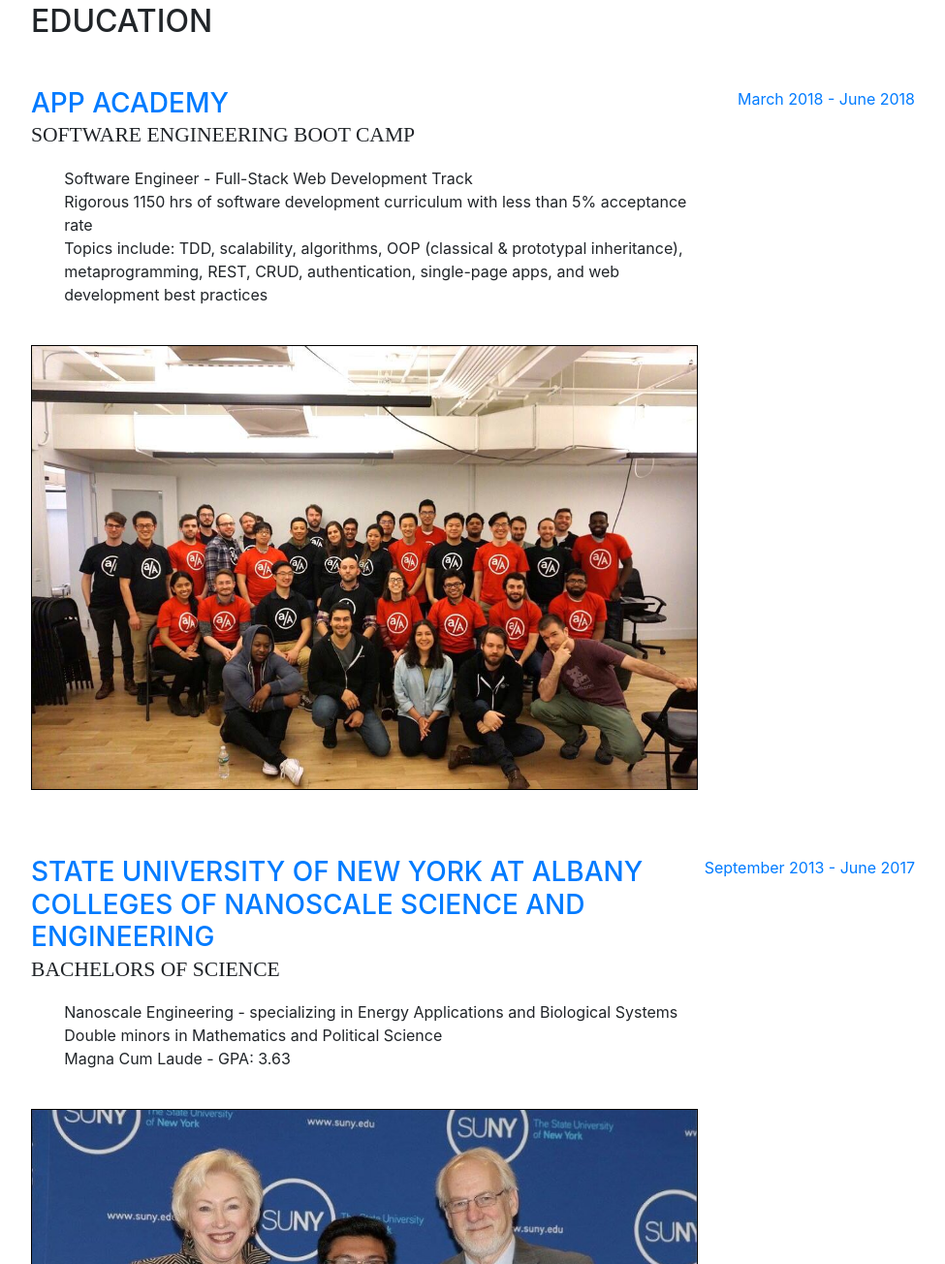
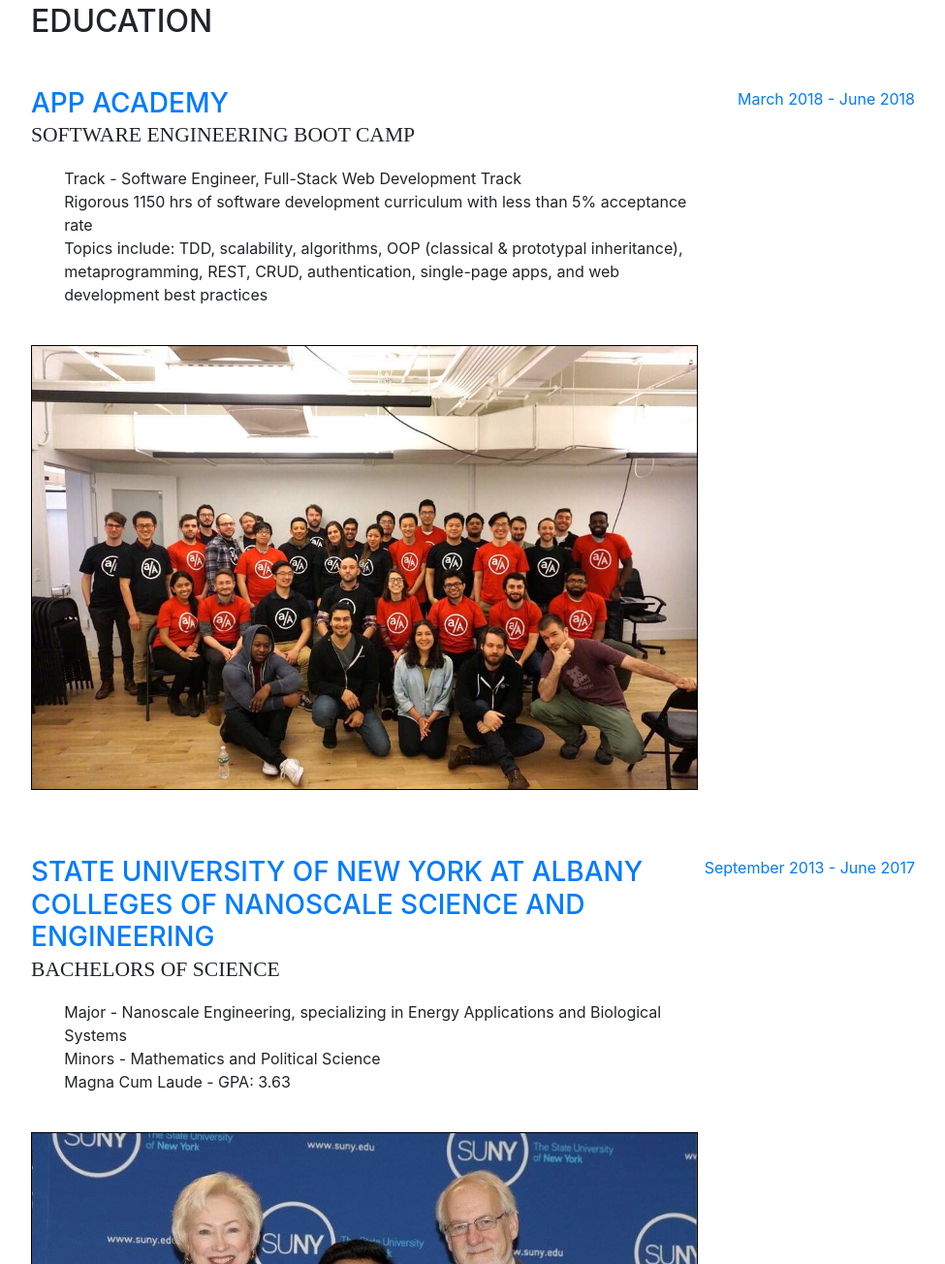
Before and after one commit to arittrosaha/porfolioSite, a website with bundled scripts: page index.html in a window 1280 px wide. Shown: the part 3743-5047 px from the top of the page at 97% size, without its empty margins (288-1263 px from the left). Built offline with nearby package versions, Linux system fonts and the light colour scheme; a web font is replaced by a local one.

Commit message:
Edits for Education bullets

```diff
--- a/index.html
+++ b/index.html
@@ -219,7 +219,7 @@
               <div class="subheading mb-3">Software Engineering Boot Camp</div>
               <ul class='fa-ul project-ul'>
                 <li>
-                  Software Engineer - Full-Stack Web Development Track
+                  Track - Software Engineer, Full-Stack Web Development Track
                 </li>
                 <li>
                   Rigorous 1150 hrs of software development curriculum with less than 5% acceptance rate
@@ -236,7 +236,6 @@
             </div>
             <div class="resume-date text-md-right">
               <span class="text-primary">March 2018 - June 2018</span>
-
             </div>
           </div>
 
@@ -251,10 +250,10 @@
               <div class="subheading mb-3">Bachelors of Science</div>
               <ul class='fa-ul project-ul'>
                 <li>
-                  Nanoscale Engineering - specializing in Energy Applications and Biological Systems
+                  Major - Nanoscale Engineering, specializing in Energy Applications and Biological Systems
                 </li>
                 <li>
-                  Double minors in Mathematics and Political Science
+                  Minors - Mathematics and Political Science
                 </li>
                 <li class='last'>
                   Magna Cum Laude - GPA: 3.63
```
